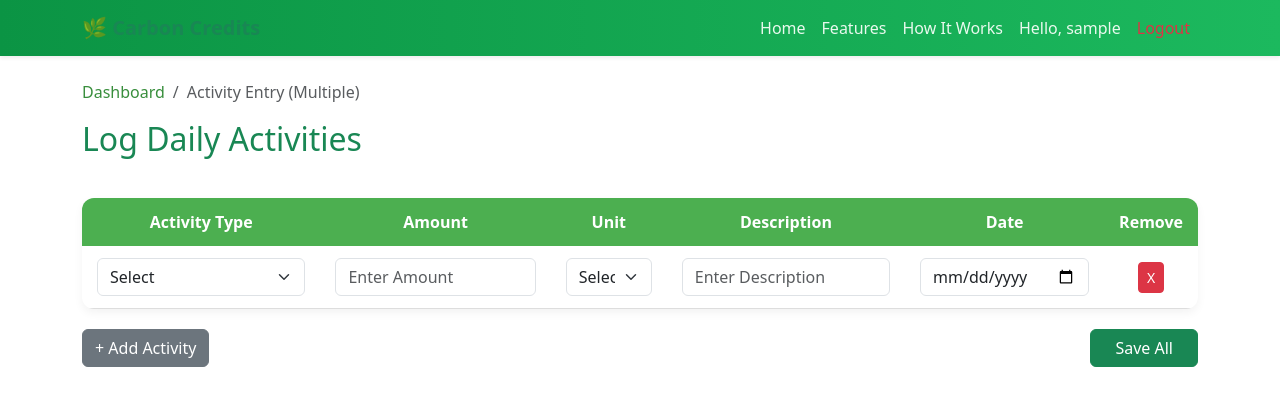
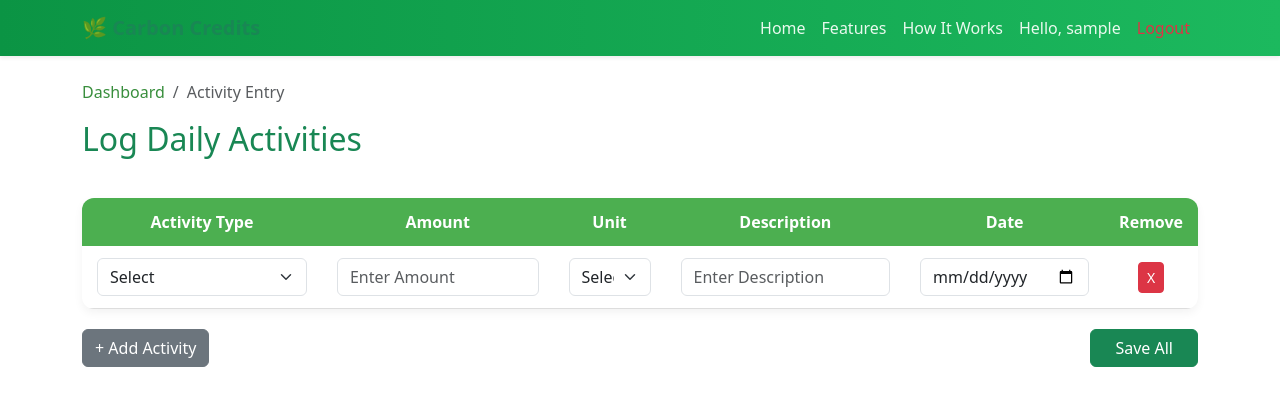
Before and after one commit to UditaPuri22/carbon-credits-main, a Flask app: page /activity_entry in a window 1280 px wide. Shown: the top 406 px of the page. Run offline with Flask 3, Linux system fonts and the light colour scheme; the visitor is signed in with stand-in values (Sample User, id 1); some libraries are stand-ins or nearby versions.

Commit message:
activity entry update

```diff
--- a/templates/activity_entry.html
+++ b/templates/activity_entry.html
@@ -5,7 +5,7 @@
     <nav aria-label="breadcrumb">
         <ol class="breadcrumb">
             <li class="breadcrumb-item"><a href="{{ url_for('dashboard') }}">Dashboard</a></li>
-            <li class="breadcrumb-item active" aria-current="page">Activity Entry (Multiple)</li>
+            <li class="breadcrumb-item active" aria-current="page">Activity Entry</li>
         </ol>
     </nav>
 
@@ -13,7 +13,7 @@
 
     <form method="POST" action="{{ url_for('activity_entry') }}" id="activityForm">
 
-        <table class="activity-table">
+        <table class="activity-table" id="activityTable">
             <thead>
                 <tr>
                     <th>Activity Type</th>
@@ -66,12 +66,11 @@
                                 <option>Waste Generated</option>
                             </optgroup>
 
-                            <optgroup label="Offsets & Credits">
+                            <optgroup label="Offsets">
                                  <option>Tree Planting</option>
                                 <option>Renewable Energy Support</option>
                                 <option>Biogas Program Support</option>
                             </optgroup>
-
                         </select>
                     </td>
 
@@ -87,7 +86,7 @@
                             <option>km</option>
                             <option>INR</option>
                             <option>trees</option>
-                            <option>credits</option>
+                            <option>unit</option>
                         </select>
                     </td>
 
@@ -115,13 +114,17 @@
 document.getElementById("addRow").addEventListener("click", function () {
     let table = document.getElementById("activityTable").getElementsByTagName("tbody")[0];
     let newRow = table.rows[0].cloneNode(true);
+
+    // Clear inputs except date
     newRow.querySelectorAll("input").forEach(i => {
         if (i.type !== "date") {
             i.value = "";
         }
     });
 
+    // Clear selects
     newRow.querySelectorAll("select").forEach(s => s.value = "");
+    // Copy date from first row
     let firstDate = table.rows[0].querySelector('input[type="date"]').value;
     newRow.querySelector('input[type="date"]').value = firstDate;
 
@@ -132,6 +135,8 @@ document.getElementById("addRow").addEventListener("click", function () {
 document.addEventListener("click", function (e) {
     if (e.target.classList.contains("removeRow")) {
         let rows = document.querySelectorAll("#activityTable tbody tr");
+
+        // Prevent removing the last row
         if (rows.length > 1) {
             e.target.closest("tr").remove();
         }
```
